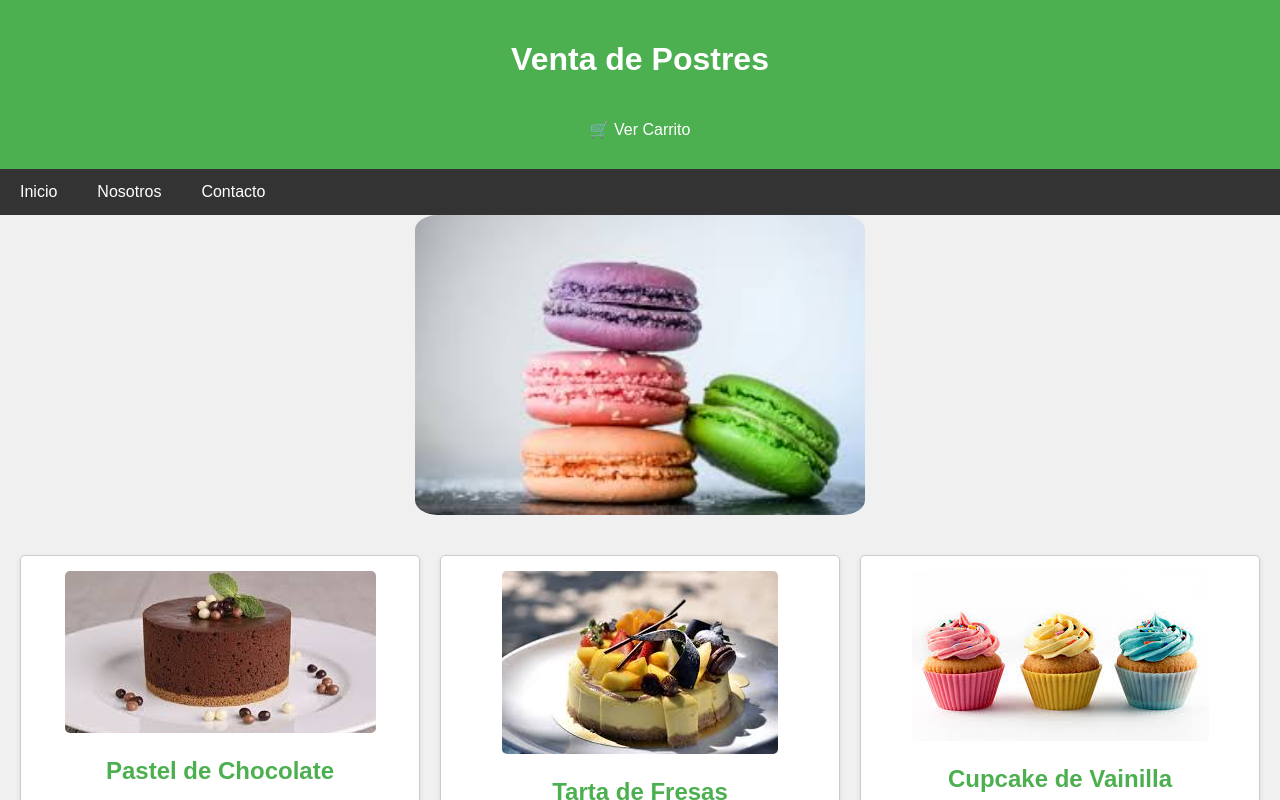
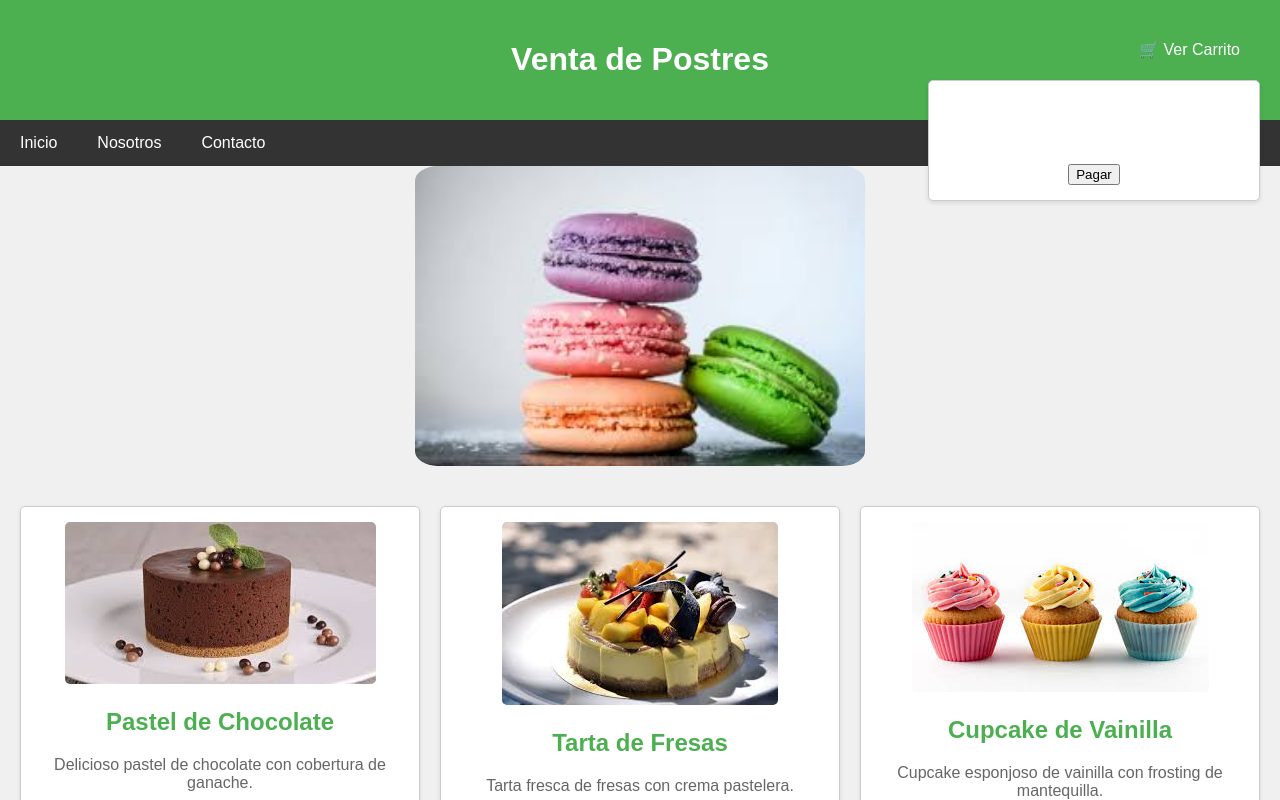
Before and after one commit to sethraiven/ensayos-con-co-pilot, a plain HTML site: page index.html in a window 1280 px wide. Both pictures are taken after a click on the button "🛒 Ver Carrito". Shown: the top 800 px of the page. Drawn offline with Linux system fonts and the light colour scheme.

Commit message:
desde PC casa

```diff
--- a/index.html
+++ b/index.html
@@ -19,6 +19,7 @@
             color: white;
             padding: 20px;
             text-align: center;
+            position: relative; /* Añadir posición relativa para el contenedor del carrito */
         }
         .container {
             padding: 20px;
@@ -64,6 +65,11 @@
             padding: 15px;
             margin-top: 20px;
             box-shadow: 0 2px 4px rgba(0, 0, 0, 0.1);
+            position: absolute; /* Posicionar el carrito */
+            top: 60px; /* Ajustar la posición superior */
+            right: 20px; /* Ajustar la posición derecha */
+            width: 300px; /* Ajustar el ancho del carrito */
+            display: none; /* Ocultar el carrito por defecto */
         }
         #ver-carrito {
             background-color: #4CAF50;
@@ -75,6 +81,9 @@
             font-size: 16px;
             margin-top: 10px;
             transition: background-color 0.3s;
+            position: absolute; /* Posicionar el botón de carrito */
+            top: 20px; /* Ajustar la posición superior */
+            right: 20px; /* Ajustar la posición derecha */
         }
         #ver-carrito:hover {
             background-color: #45a049;
@@ -129,6 +138,7 @@
     <header>
         <h1>Venta de Postres</h1>
         <button id="ver-carrito">🛒 Ver Carrito</button>
+        <div id="carrito"></div> <!-- Mover el carrito dentro del header -->
     </header>
     <nav>
         <a href="index.html">Inicio</a>
@@ -160,6 +170,36 @@
             <button id="comprar-cupcake">Comprar</button>
         </div>
     </div>
-    <div id="carrito"></div>
+    <script>
+        document.addEventListener('DOMContentLoaded', function() {
+            document.getElementById('ver-carrito').addEventListener('click', function() {
+                var carrito = document.getElementById('carrito');
+                if (carrito.style.display === 'none' || carrito.style.display === '') {
+                    carrito.style.display = 'block';
+                } else {
+                    carrito.style.display = 'none';
+                }
+            });
+
+            document.getElementById('comprar-pastel').addEventListener('click', function() {
+                agregarAlCarrito('Pastel de Chocolate');
+            });
+
+            document.getElementById('comprar-tarta').addEventListener('click', function() {
+                agregarAlCarrito('Tarta de Fresas');
+            });
+
+            document.getElementById('comprar-cupcake').addEventListener('click', function() {
+                agregarAlCarrito('Cupcake de Vainilla');
+            });
+
+            function agregarAlCarrito(producto) {
+                var carrito = document.getElementById('carrito');
+                var item = document.createElement('p');
+                item.textContent = producto;
+                carrito.appendChild(item);
+            }
+        });
+    </script>
 </body>
 </html>
```
